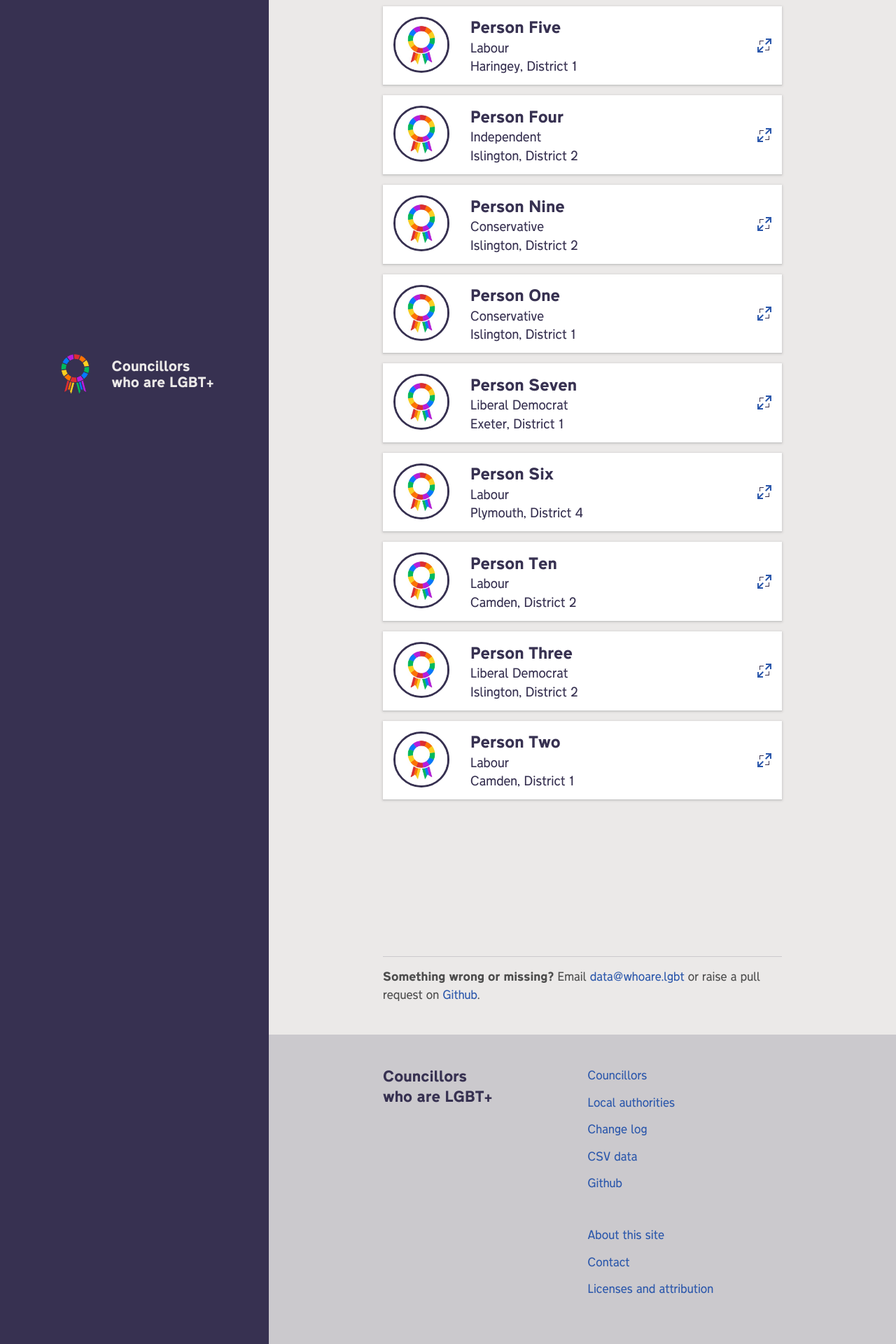
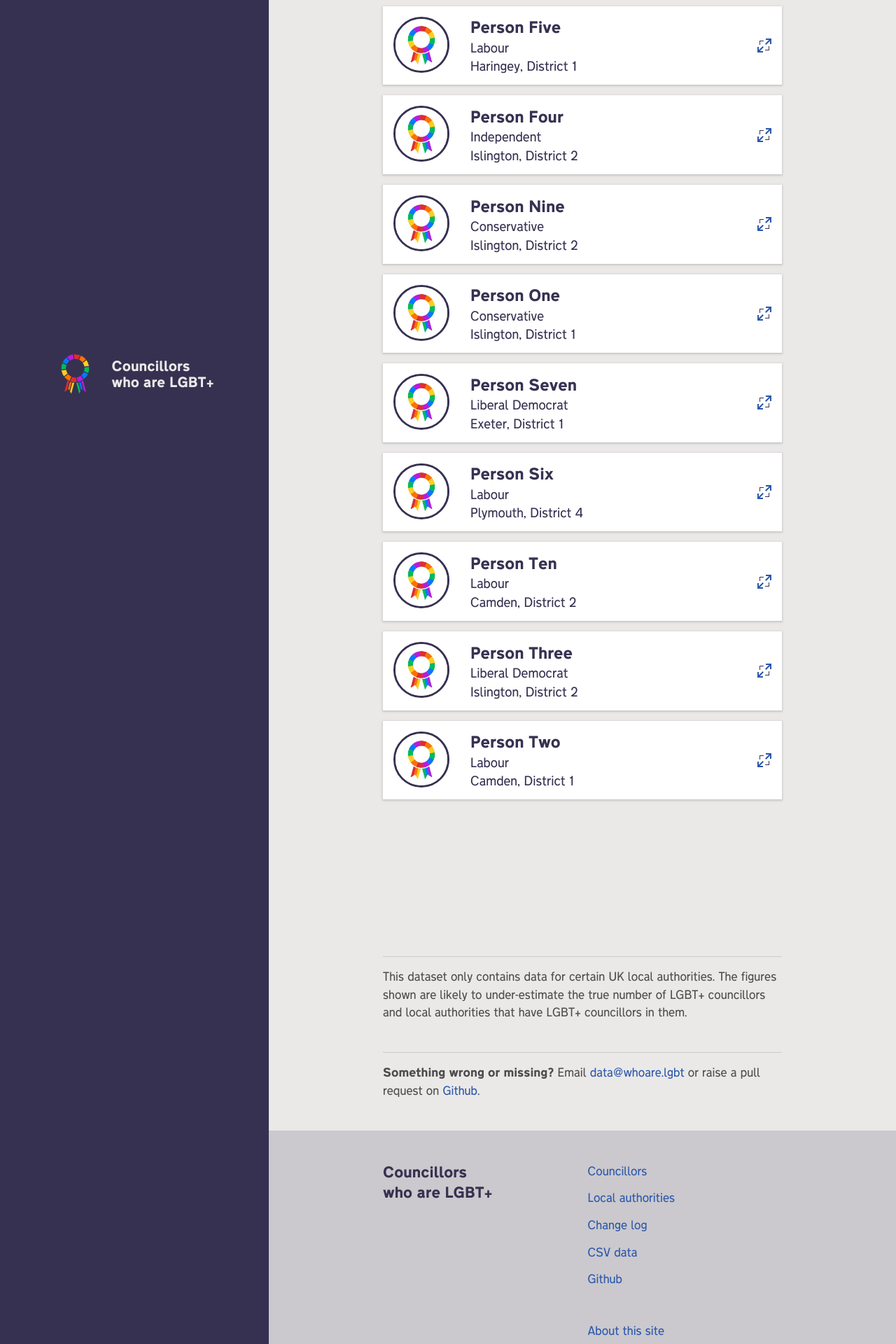
Before and after one commit to johnpeart/lgbt-councillors, a Jekyll site: the page built from index.md, in a window 1280 px wide. Shown: the part 849-2769 px from the top of the page at 70% size. Built offline with Jekyll 4.4.1, drawn with Linux system fonts in a browser that asks for light colours.

Commit message:
Update default.html
Add explanatory text

```diff
--- a/_layouts/default.html
+++ b/_layouts/default.html
@@ -20,9 +20,11 @@
       </main>
 
       <aside class="errors container">
+        <p>This dataset only contains data for certain UK local authorities. The figures shown are likely to under-estimate the true number of LGBT+ councillors and local authorities that have LGBT+ councillors in them.</p>
+      </aside>
 
+      <aside class="errors container">
         <p><strong>Something wrong or missing?</strong> Email <a href="mailto:data@whoare.lgbt">data@whoare.lgbt</a> or raise a pull request on <a href="https://github.com/johnpeart/lgbt-councillors">Github</a>.</p>
-
       </aside>
 
       {% include global/footer.html %}
```
